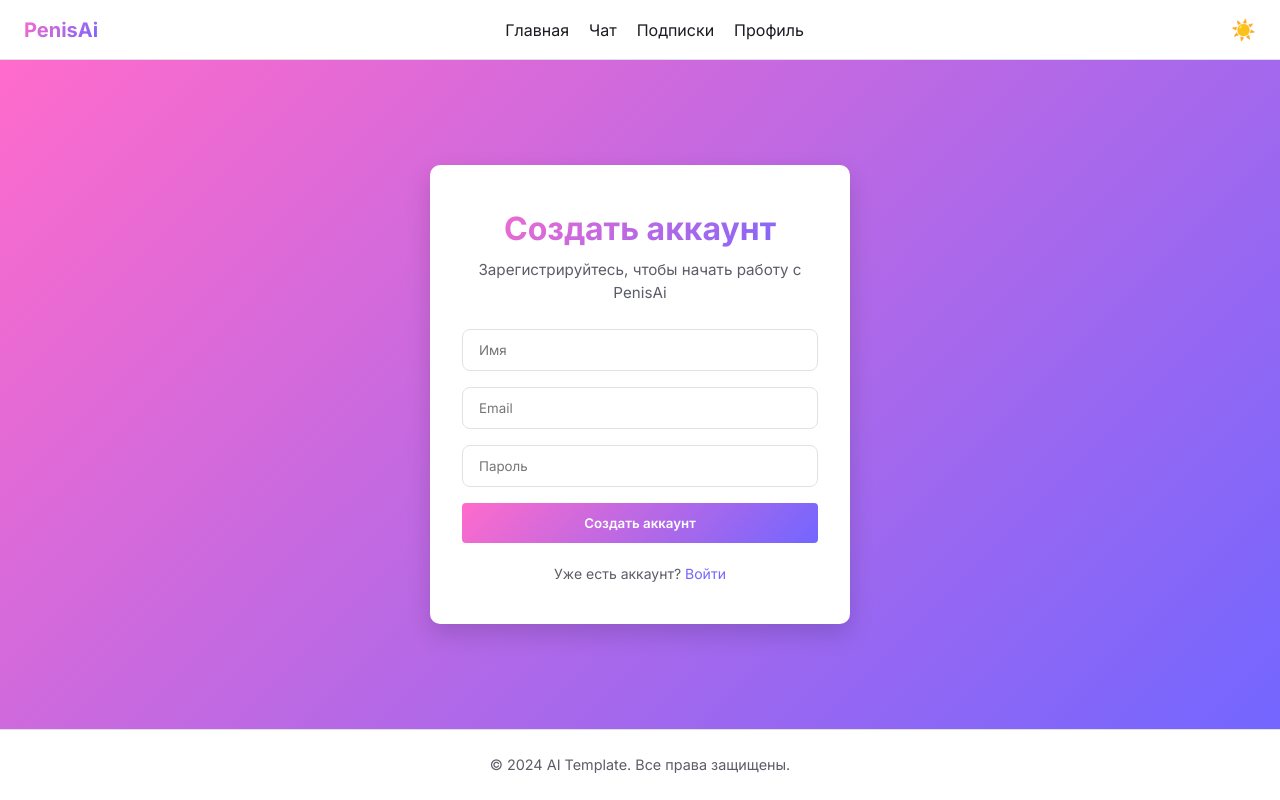
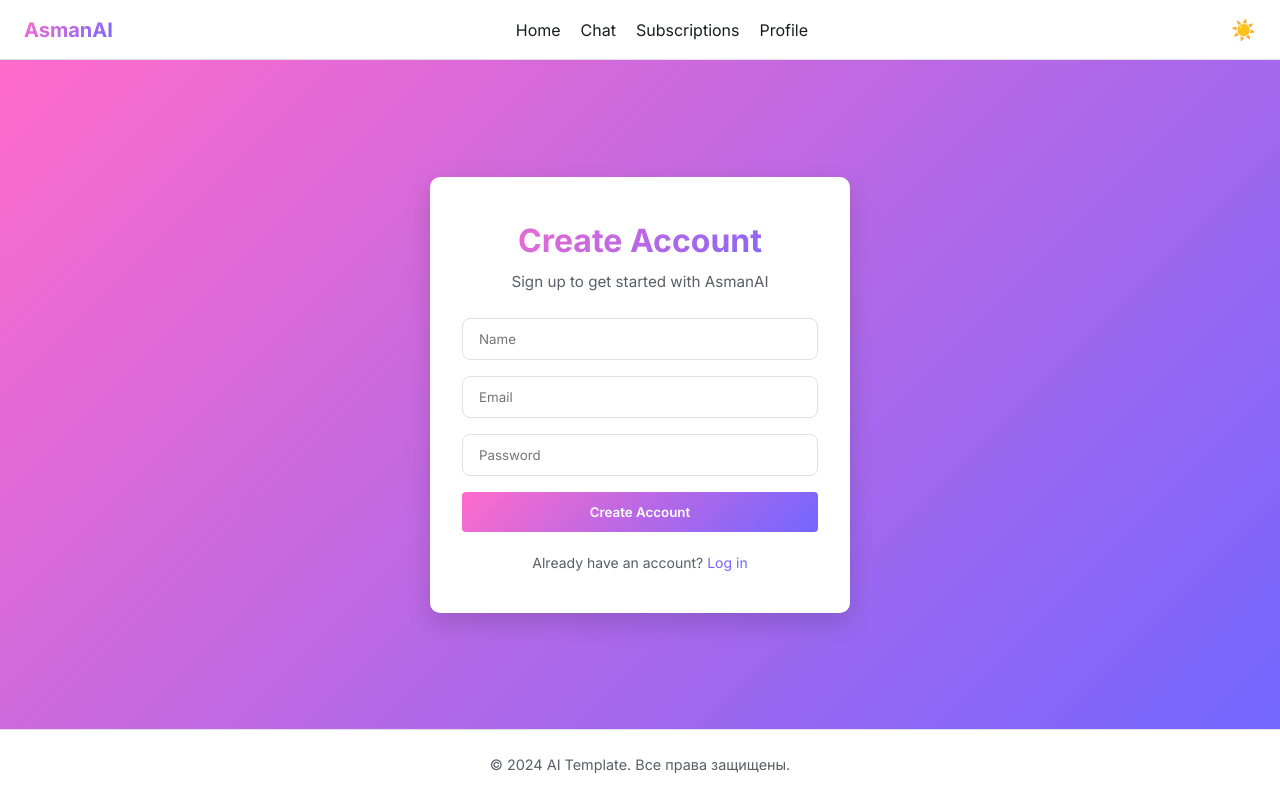
Before and after one commit to 0kaiman30/vibefront, a Vue app: page /register in a window 1280 px wide. Built offline with nearby package versions, Linux system fonts and the light colour scheme; no server answers.

Commit message:
last changes

```diff
--- a/src/pages/Auth/ui/LoginPage.vue
+++ b/src/pages/Auth/ui/LoginPage.vue
@@ -20,16 +20,16 @@ function submit() {
 <template>
   <section class="auth-page">
     <div class="auth-card slide-up-enter-active">
-      <h2 class="auth-title text-gradient">Добро пожаловать!</h2>
-      <p class="subtitle">Войдите, чтобы начать общаться с PenisAi</p>
+      <h2 class="auth-title text-gradient">Welcome!</h2>
+      <p class="subtitle">Log in to start chatting with AsmanAI</p>
       <form @submit.prevent="submit" class="auth-form">
         <Input v-model="email" placeholder="Email" />
-        <Input v-model="password" placeholder="Пароль" type="password" />
-        <Button type="submit" class="btn-gradient w-full">Войти</Button>
+        <Input v-model="password" placeholder="Password" type="password" />
+        <Button type="submit" class="btn-gradient w-full">Log in</Button>
       </form>
       <p class="alt">
-        Нет аккаунта?
-        <router-link class="link" to="/register">Зарегистрируйтесь</router-link>
+        Don't have an account?
+        <router-link class="link" to="/register">Sign up</router-link>
       </p>
     </div>
   </section>
--- a/src/pages/Auth/ui/RegisterPage.vue
+++ b/src/pages/Auth/ui/RegisterPage.vue
@@ -22,19 +22,19 @@ function submit() {
 <template>
   <section class="auth-page">
     <div class="auth-card slide-up-enter-active">
-      <h2 class="auth-title text-gradient">Создать аккаунт</h2>
-      <p class="subtitle">Зарегистрируйтесь, чтобы начать работу с PenisAi</p>
+      <h2 class="auth-title text-gradient">Create Account</h2>
+      <p class="subtitle">Sign up to get started with AsmanAI</p>
       <form @submit.prevent="submit" class="auth-form">
-        <Input v-model="name" placeholder="Имя" />
+        <Input v-model="name" placeholder="Name" />
         <Input v-model="email" placeholder="Email" />
-        <Input v-model="password" placeholder="Пароль" type="password" />
-        <Button type="submit" class="btn-gradient w-full"
-          >Создать аккаунт</Button
-        >
+        <Input v-model="password" placeholder="Password" type="password" />
+        <Button type="submit" class="btn-gradient w-full">
+          Create Account
+        </Button>
       </form>
       <p class="alt">
-        Уже есть аккаунт?
-        <router-link class="link" to="/login">Войти</router-link>
+        Already have an account?
+        <router-link class="link" to="/login">Log in</router-link>
       </p>
     </div>
   </section>
--- a/src/pages/Home/ui/HomePage.vue
+++ b/src/pages/Home/ui/HomePage.vue
@@ -10,9 +10,9 @@ function goChat() {
 <template>
   <section class="hero">
     <div class="hero-content">
-      <h1 class="hero-title">PenisAi</h1>
-      <p>Новый опыт общения с ИИ в вашем браузере.</p>
-      <button class="cta btn-gradient" @click="goChat">Попробовать чат</button>
+      <h1 class="hero-title">AsmanAI</h1>
+      <p>A new AI chat experience in your browser.</p>
+      <button class="cta btn-gradient" @click="goChat">Try Chat</button>
     </div>
   </section>
 </template>
--- a/src/pages/Profile/ui/ProfilePage.vue
+++ b/src/pages/Profile/ui/ProfilePage.vue
@@ -4,10 +4,10 @@ import { useRouter } from "vue-router";
 
 const router = useRouter();
 
-const name = ref(localStorage.getItem("name") || "Mr. Penis");
+const name = ref(localStorage.getItem("name") || "Mr. Asman");
 const email = ref(localStorage.getItem("email") || "example@mail.com");
 const subscription = ref(
-  localStorage.getItem("subscription") || "Нет подписки"
+  localStorage.getItem("subscription") || "No subscription"
 );
 const planClass = computed(() => subscription.value.toLowerCase());
 
@@ -23,11 +23,11 @@ function logout() {
 <template>
   <section class="profile-page">
     <div :class="['profile-card', planClass, 'slide-up-enter-active']">
-      <h2 class="title text-gradient">Профиль</h2>
-      <p><strong>Имя:</strong> {{ name }}</p>
+      <h2 class="title text-gradient">Profile</h2>
+      <p><strong>Name:</strong> {{ name }}</p>
       <p><strong>Email:</strong> {{ email }}</p>
-      <p><strong>Подписка:</strong> {{ subscription }}</p>
-      <button class="logout" @click="logout">Выйти</button>
+      <p><strong>Subscription:</strong> {{ subscription }}</p>
+      <button class="logout" @click="logout">Logout</button>
     </div>
   </section>
 </template>
--- a/src/pages/Subscribe/ui/SubscribePage.vue
+++ b/src/pages/Subscribe/ui/SubscribePage.vue
@@ -19,29 +19,25 @@ function close() {
 }
 function pay() {
   localStorage.setItem("subscription", activePlan.value);
-  alert("Спасибо за покупку!");
+  alert("Thank you for your purchase!");
   close();
 }
 
 const plans = [
   {
     name: "START",
-    price: "$4.99 / месяц",
-    benefits: ["100 запросов в день", "Обычная очередь"],
+    price: "$4.99 / month",
+    benefits: ["100 requests per day", "Normal queue"],
   },
   {
     name: "PRO",
-    price: "$9.99 / месяц",
-    benefits: ["Безлимитные запросы", "Приоритетная очередь", "Новые функции"],
+    price: "$9.99 / month",
+    benefits: ["Unlimited requests", "Priority queue", "New features"],
   },
   {
     name: "ULTIMATE",
-    price: "$19.99 / месяц",
-    benefits: [
-      "Безлимит +",
-      "Самая высокая приоритетность",
-      "Ранний доступ к beta",
-    ],
+    price: "$19.99 / month",
+    benefits: ["Unlimited +", "Highest priority", "Beta early access"],
   },
 ];
 </script>
@@ -59,22 +55,22 @@ const plans = [
         <ul class="benefits">
           <li v-for="b in plan.benefits" :key="b">{{ b }}</li>
         </ul>
-        <Button class="btn-gradient w-full" @click="openModal(plan.name)"
-          >Оформить</Button
-        >
+        <Button class="btn-gradient w-full" @click="openModal(plan.name)">
+          Subscribe
+        </Button>
       </div>
     </div>
   </section>
 
   <Modal :open="open" @close="close">
-    <h3 class="modal-title">Данные карты</h3>
+    <h3 class="modal-title">Card Details</h3>
     <form class="pay-form" @submit.prevent="pay">
-      <Input placeholder="Номер карты" v-model="card" />
+      <Input placeholder="Card number" v-model="card" />
       <div class="row">
         <Input placeholder="MM/YY" v-model="date" />
         <Input placeholder="CVV" v-model="cvv" />
       </div>
-      <Button type="submit" class="btn-gradient w-full">Оплатить $9.99</Button>
+      <Button type="submit" class="btn-gradient w-full">Pay $9.99</Button>
     </form>
   </Modal>
 </template>
--- a/src/widgets/Header/ui/AppHeader.vue
+++ b/src/widgets/Header/ui/AppHeader.vue
@@ -21,35 +21,35 @@ function goProfile() {
 
 <template>
   <header class="header">
-    <div class="logo" @click="go('/')">PenisAi</div>
+    <div class="logo" @click="go('/')">AsmanAI</div>
     <nav class="nav">
       <a
         class="nav-link"
         :class="{ active: route.path === '/' }"
         @click.prevent="go('/')"
         href="#"
-        >Главная</a
+        >Home</a
       >
       <a
         class="nav-link"
         :class="{ active: route.path === '/chat' }"
         @click.prevent="go('/chat')"
         href="#"
-        >Чат</a
+        >Chat</a
       >
       <a
         class="nav-link"
         :class="{ active: route.path === '/subscriptions' }"
         @click.prevent="go('/subscriptions')"
         href="#"
-        >Подписки</a
+        >Subscriptions</a
       >
       <a
         class="nav-link"
         :class="{ active: route.path === '/profile' }"
         @click.prevent="goProfile"
         href="#"
-        >Профиль</a
+        >Profile</a
       >
     </nav>
     <ThemeToggle />
```
